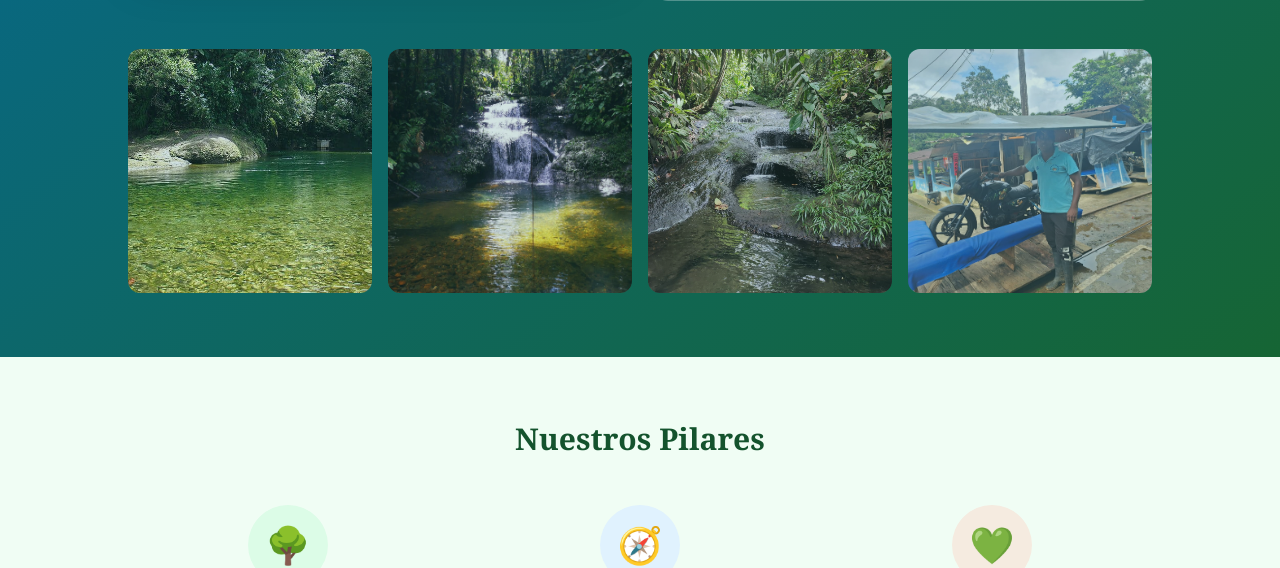
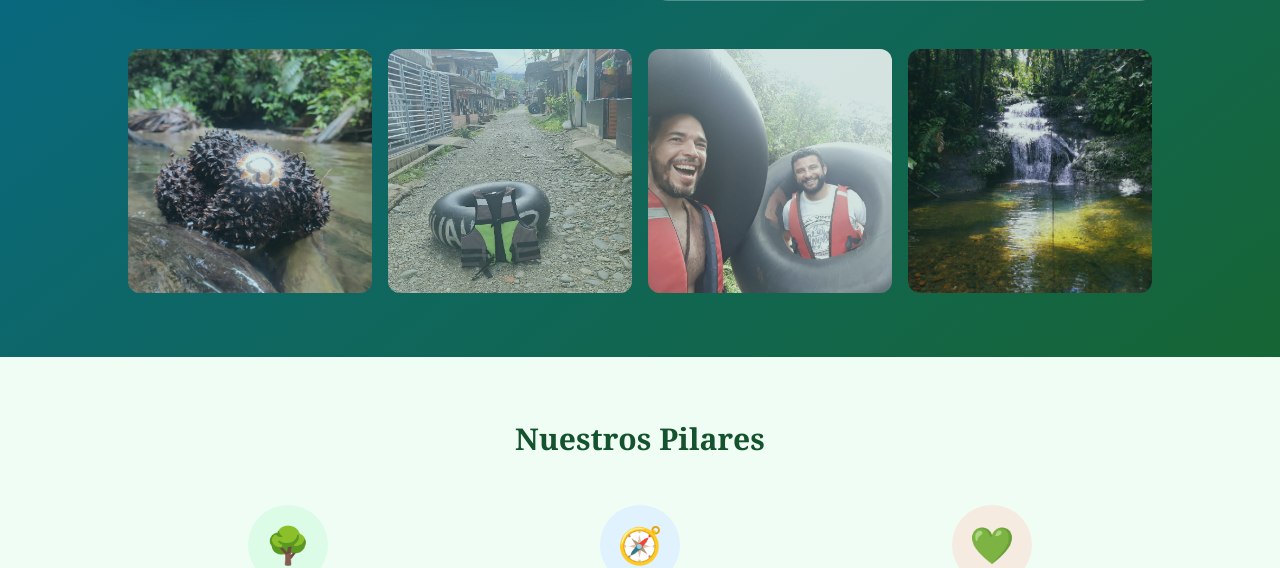
Before and after one commit to QuickAppraiser/san-cipriano, a Django app: page /contenido/sobre/ in a window 1280 px wide. Shown: the part 2273-2841 px from the top of the page. Run offline with Django 4.2, Linux system fonts and the light colour scheme; data comes from the database, SQL or seed files in the repository; some libraries are stand-ins or nearby versions.

Commit message:
Update about page gallery with fauna, flotadores, visitantes
Replaced placeholder images with correct ones: fauna, flotadores, visitantes, and cascada.

Co-Authored-By: Claude Opus 4.5 <noreply@anthropic.com>

```diff
--- a/templates/content/about.html
+++ b/templates/content/about.html
@@ -160,19 +160,19 @@
             </div>
         </div>
 
-        <!-- Additional testimonials placeholder -->
+        <!-- Gallery grid -->
         <div class="grid grid-cols-2 md:grid-cols-4 gap-4">
             <div class="aspect-square rounded-xl overflow-hidden bg-white/10">
-                <img src="{% static 'images/gallery/rio-cristalino.jpg' %}" alt="{% trans 'Río cristalino' %}" class="w-full h-full object-cover opacity-80 hover:opacity-100 transition-opacity">
+                <img src="{% static 'images/gallery/fauna.jpeg' %}" alt="{% trans 'Fauna' %}" class="w-full h-full object-cover opacity-80 hover:opacity-100 transition-opacity">
+            </div>
+            <div class="aspect-square rounded-xl overflow-hidden bg-white/10">
+                <img src="{% static 'images/gallery/flotadores.jpg' %}" alt="{% trans 'Flotadores' %}" class="w-full h-full object-cover opacity-80 hover:opacity-100 transition-opacity">
+            </div>
+            <div class="aspect-square rounded-xl overflow-hidden bg-white/10">
+                <img src="{% static 'images/gallery/visitantes.jpeg' %}" alt="{% trans 'Visitantes' %}" class="w-full h-full object-cover opacity-80 hover:opacity-100 transition-opacity">
             </div>
             <div class="aspect-square rounded-xl overflow-hidden bg-white/10">
                 <img src="{% static 'images/gallery/cascada.jpg' %}" alt="{% trans 'Cascada' %}" class="w-full h-full object-cover opacity-80 hover:opacity-100 transition-opacity">
-            </div>
-            <div class="aspect-square rounded-xl overflow-hidden bg-white/10">
-                <img src="{% static 'images/gallery/pozos-naturales.jpg' %}" alt="{% trans 'Pozos naturales' %}" class="w-full h-full object-cover opacity-80 hover:opacity-100 transition-opacity">
-            </div>
-            <div class="aspect-square rounded-xl overflow-hidden bg-white/10">
-                <img src="{% static 'images/gallery/brujita-operador.jpg' %}" alt="{% trans 'Brujita' %}" class="w-full h-full object-cover opacity-80 hover:opacity-100 transition-opacity">
             </div>
         </div>
     </div>
```
Also changed, not shown: static/images/gallery/fauna.jpeg (added), static/images/gallery/visitantes.jpeg (added).
